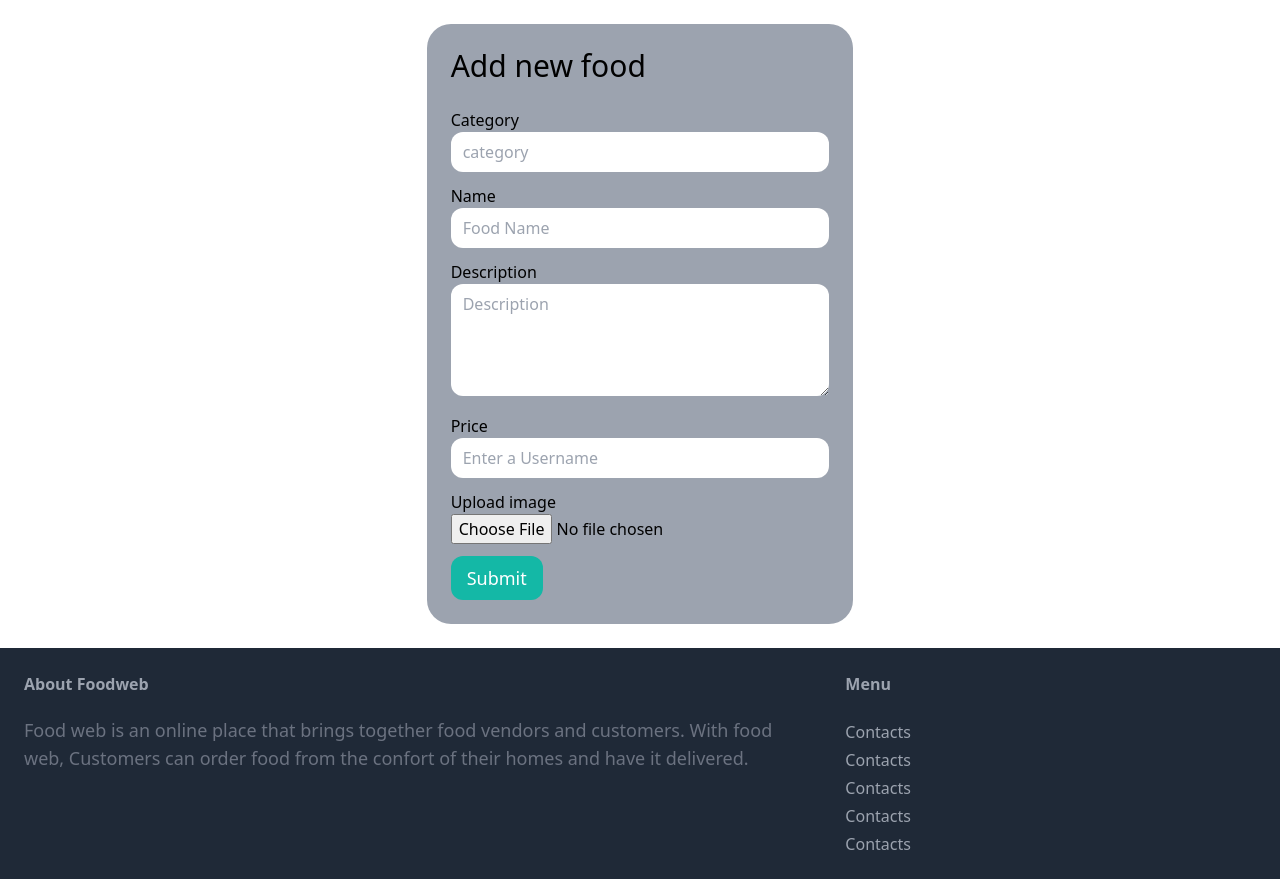
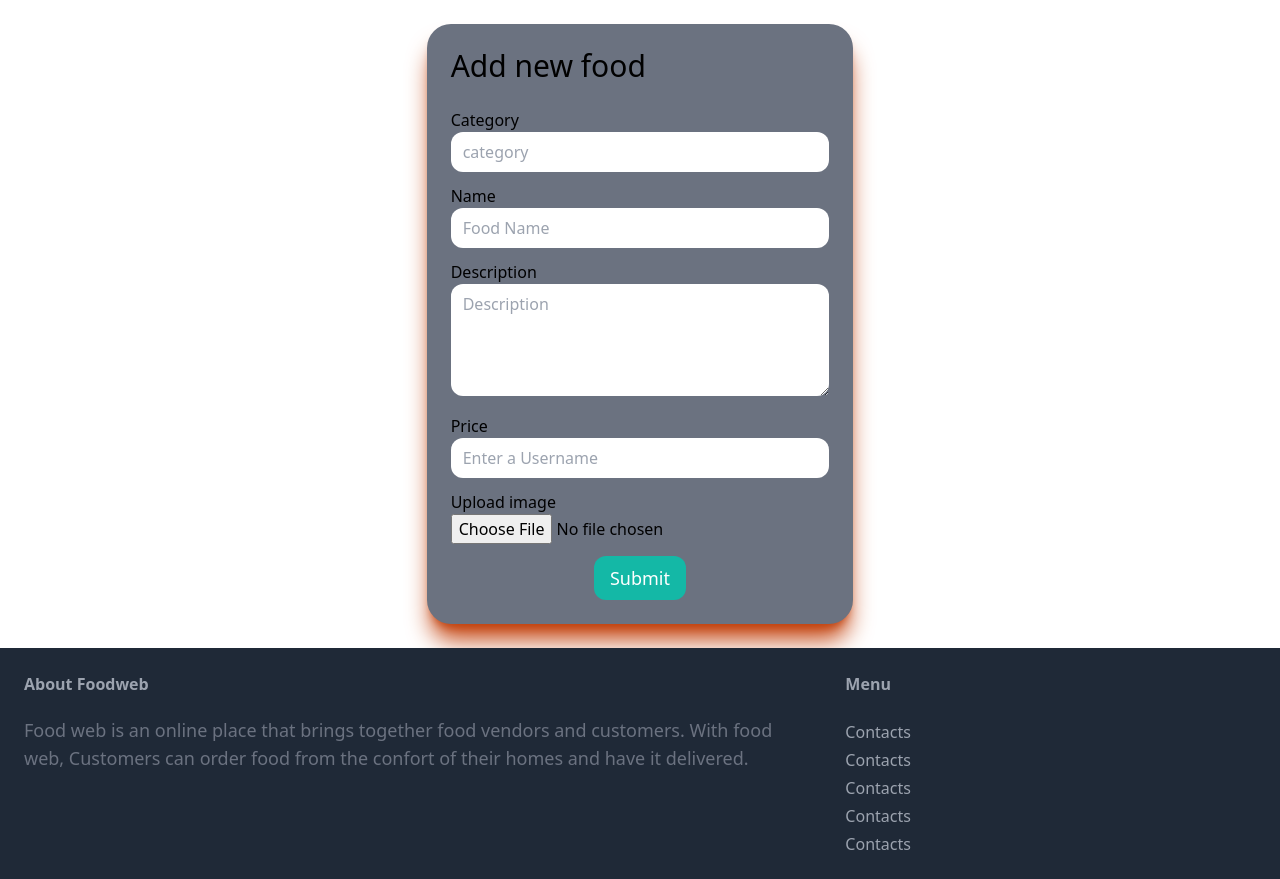
Before and after one commit to nalu-egwali/foodweb, a Django app: page /newfood/ in a window 1280 px wide. Shown: the part 64-943 px from the top of the page. Run offline with Django 5.2, Linux system fonts and the light colour scheme; the visitor is signed in with stand-in values (Sample User, id 1); data that the repository does not hold is empty; some libraries are stand-ins or nearby versions.

Commit message:
Style(ui): Center the submit button
This commit centers the submit button on the
'Add new food' form (newfood.html)

```diff
--- a/foods/templates/newfood.html
+++ b/foods/templates/newfood.html
@@ -5,7 +5,7 @@
 
 {% block content %}
 
-<div class="w-1/3 mx-auto bg-gray-400 rounded-3xl p-6 my-6">
+<div class="w-1/3 mx-auto bg-gray-500 rounded-3xl p-6 my-6 shadow-xl shadow-orange-700">
   <h1 class="mb-6 text-3xl "> Add new food </h1>
   <form method="post" action="." enctype="multipart/form-data">
     {% csrf_token %}
@@ -44,7 +44,10 @@
 
     {% include 'formerrors.html' %}
 
-    <button class="py-2 px-4 text-lg bg-teal-500 hover:bg-teal-700 rounded-xl text-white">Submit</button>
+    <div class="mt-2 text-center">
+      <button class="py-2 px-4 text-lg bg-teal-500 hover:bg-teal-700 rounded-xl text-white">Submit</button>
+    </div>
+
 
   </form>
 
--- a/static/src/styles.css
+++ b/static/src/styles.css
@@ -646,6 +646,14 @@ video {
   margin-top: 1.5rem;
 }
 
+.mt-1 {
+  margin-top: 0.25rem;
+}
+
+.mt-2 {
+  margin-top: 0.5rem;
+}
+
 .block {
   display: block;
 }
@@ -741,6 +749,15 @@ video {
   border-radius: 0.75rem;
 }
 
+.border-2 {
+  border-width: 2px;
+}
+
+.border-red-400 {
+  --tw-border-opacity: 1;
+  border-color: rgb(248 113 113 / var(--tw-border-opacity));
+}
+
 .bg-gray-100 {
   --tw-bg-opacity: 1;
   background-color: rgb(243 244 246 / var(--tw-bg-opacity));
@@ -794,6 +811,11 @@ video {
 .bg-gray-600 {
   --tw-bg-opacity: 1;
   background-color: rgb(75 85 99 / var(--tw-bg-opacity));
+}
+
+.bg-gray-500 {
+  --tw-bg-opacity: 1;
+  background-color: rgb(107 114 128 / var(--tw-bg-opacity));
 }
 
 .object-contain {
@@ -920,6 +942,23 @@ video {
   color: rgb(255 255 255 / var(--tw-text-opacity));
 }
 
+.shadow {
+  --tw-shadow: 0 1px 3px 0 rgb(0 0 0 / 0.1), 0 1px 2px -1px rgb(0 0 0 / 0.1);
+  --tw-shadow-colored: 0 1px 3px 0 var(--tw-shadow-color), 0 1px 2px -1px var(--tw-shadow-color);
+  box-shadow: var(--tw-ring-offset-shadow, 0 0 #0000), var(--tw-ring-shadow, 0 0 #0000), var(--tw-shadow);
+}
+
+.shadow-xl {
+  --tw-shadow: 0 20px 25px -5px rgb(0 0 0 / 0.1), 0 8px 10px -6px rgb(0 0 0 / 0.1);
+  --tw-shadow-colored: 0 20px 25px -5px var(--tw-shadow-color), 0 8px 10px -6px var(--tw-shadow-color);
+  box-shadow: var(--tw-ring-offset-shadow, 0 0 #0000), var(--tw-ring-shadow, 0 0 #0000), var(--tw-shadow);
+}
+
+.shadow-orange-700 {
+  --tw-shadow-color: #c2410c;
+  --tw-shadow: var(--tw-shadow-colored);
+}
+
 .hover\:bg-teal-700:hover {
   --tw-bg-opacity: 1;
   background-color: rgb(15 118 110 / var(--tw-bg-opacity));
```
